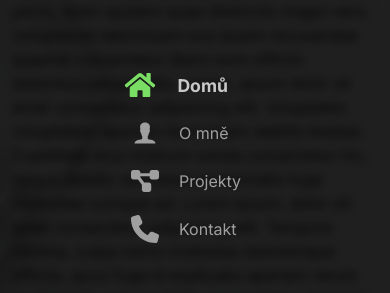
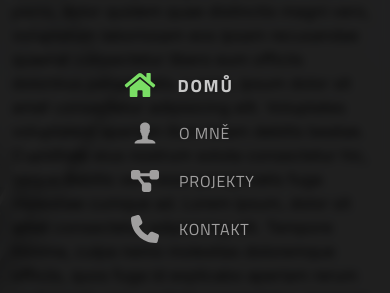
Before and after one commit to GrabovskyPetr/grabovsky-website, a Next.js app: page / in a window 390 px wide. Both pictures are taken after a click on the button "Zobrazit menu". Shown: the part 313-606 px from the top of the page. Built offline with nearby package versions, Linux system fonts and the light colour scheme.

Commit message:
Vylepšeno písmo pro mobilní navigaci.

```diff
--- a/app/ui/fonts.ts
+++ b/app/ui/fonts.ts
@@ -1,5 +1,11 @@
 import { Inter } from "next/font/google"
+import { Titillium_Web } from "next/font/google"
 
 export const inter = Inter({
     subsets: [ "latin" ]
 })
+
+export const silkscreen = Titillium_Web({
+    subsets: [ "latin" ],
+    weight: [ "400", "700" ]
+})
--- a/app/ui/header/mobileLink.tsx
+++ b/app/ui/header/mobileLink.tsx
@@ -1,5 +1,6 @@
 import Link from "next/link"
 import { clsx } from "clsx"
+import { silkscreen } from "../fonts"
 import { IconType } from "react-icons"
 import { useGlobalContext } from "@/app/lib/globalContext"
 
@@ -25,9 +26,9 @@ const MobileLink: React.FC<MobileLinkProps> = ({ name, href, Icon, isActive }) =
             onClick={ handleMobileLinkClick }
             href={ href }
             className={clsx(
-                isActive ? "scale-110 font-bold" : "scale-100",
+                isActive ? "scale-110 font-bold tracking-widest" : "scale-100 tracking-wider",
                 isMobileNavVisible ? "opacity-100" : "opacity-0",
-                "flex space-x-5 transition-all duration-300 ease-in-out z-20"
+                `${ silkscreen.className } flex space-x-5 transition-all duration-300 ease-in-out z-20`
         )}>
             <Icon className={clsx(
                 isActive ? "text-accent-one" : "text-secondary-darker",
@@ -35,7 +36,7 @@ const MobileLink: React.FC<MobileLinkProps> = ({ name, href, Icon, isActive }) =
             )}/>
             <span className={clsx(
                 isActive ? "text-secondary" : "text-secondary-darker",
-                "flex items-center justify-start w-20"
+                "flex items-center justify-start w-20 uppercase"
             )}>
                 { name }
             </span>
--- a/app/ui/header/mobileNav.tsx
+++ b/app/ui/header/mobileNav.tsx
@@ -8,10 +8,6 @@ import { useCallback, useMemo } from "react"
 const MobileNav: React.FC = () => {
     const { setIsMobileNavVisible, isMobileNavVisible, isScreenSmall } = useGlobalContext()
     const pathName = usePathname()
-
-    const handleBackdropClick = useCallback(() => {
-        setIsMobileNavVisible( false )
-    }, [])
 
     const trail = useTrail(navItems.length, useMemo(() => ({
         opacity: isMobileNavVisible ? 1 : 0,
```
